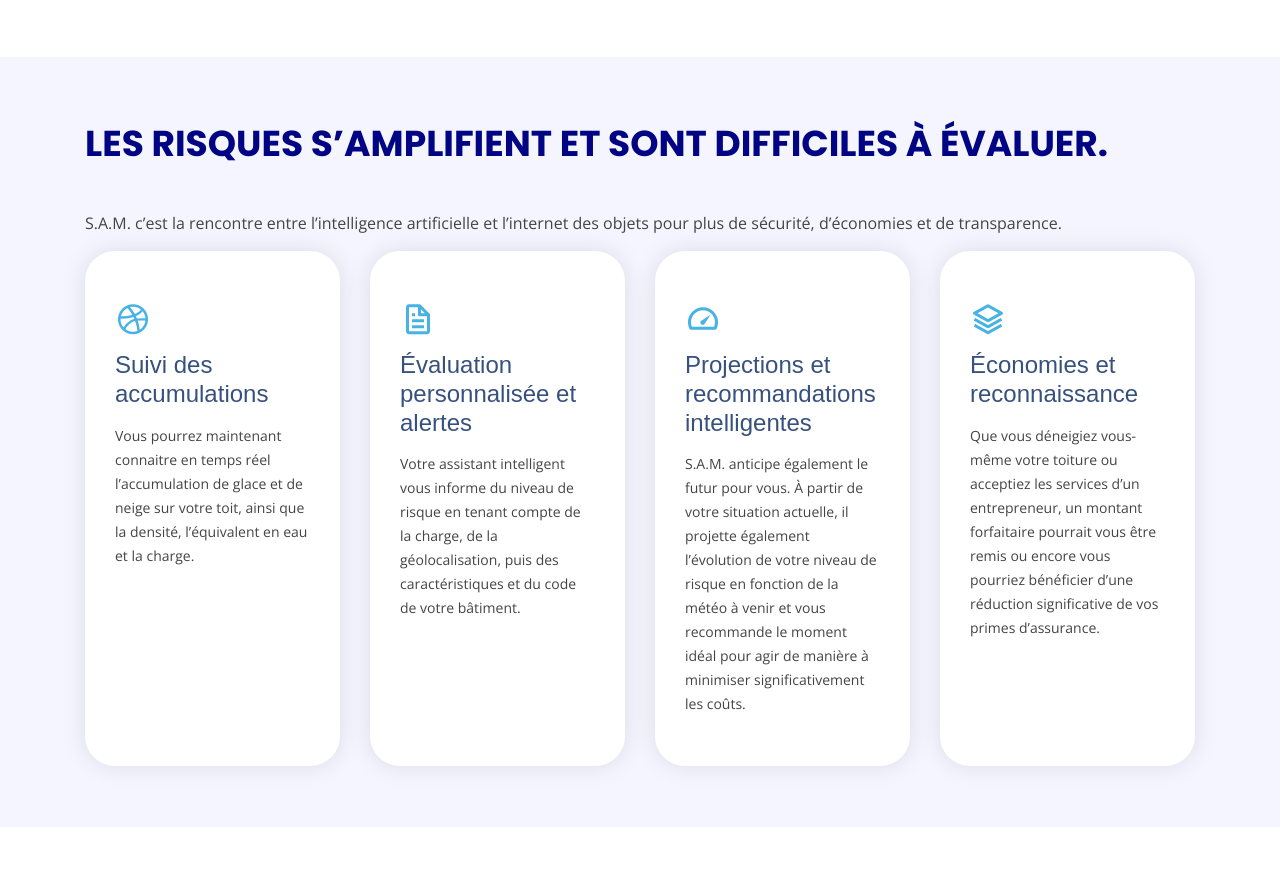
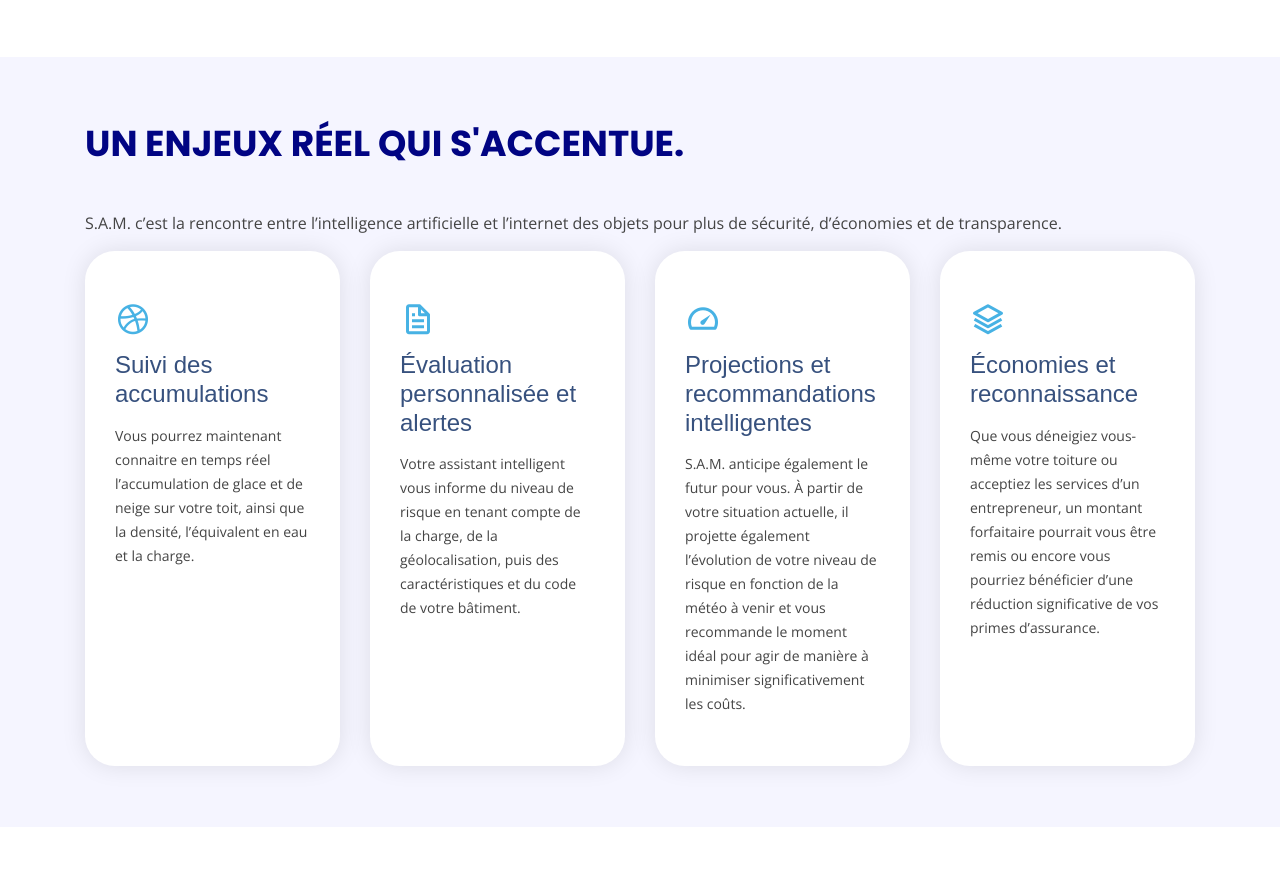
Before and after one commit to khal38/domely-landing, a plain HTML site: page index.html in a window 1280 px wide. Shown: the part 1941-2825 px from the top of the page. Drawn offline with nearby package versions, Linux system fonts and the light colour scheme.

Commit message:
modification section 2 titre

```diff
--- a/index.html
+++ b/index.html
@@ -215,7 +215,7 @@
       <div class="container" data-aos="fade-up">
 
         <div class="section-title" data-aos="fade-up">
-          <p>Les risques s’amplifient et sont difficiles à évaluer.
+          <p>Un enjeux réel qui s'accentue.
           </p>
         </div>
 
```
